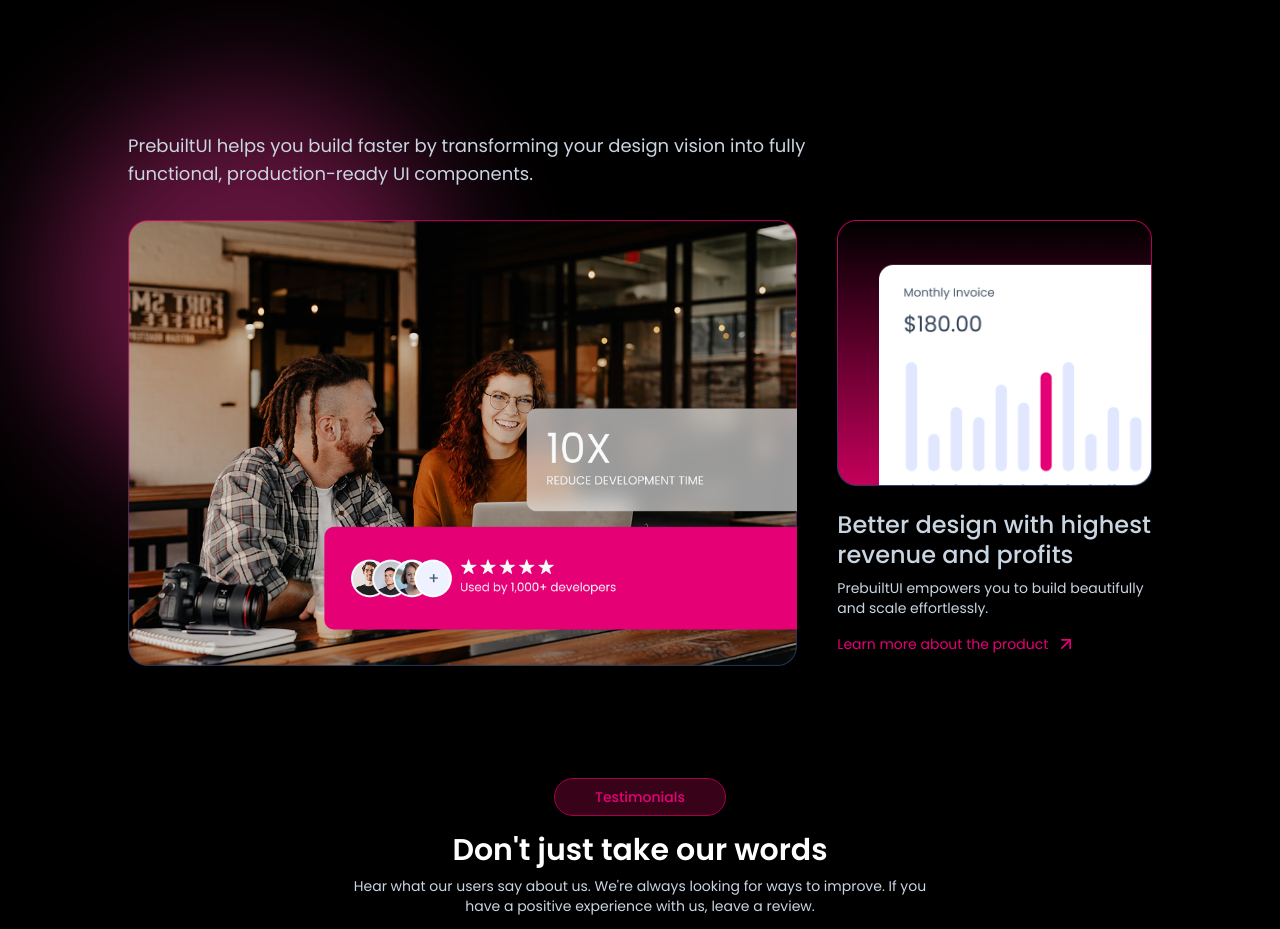
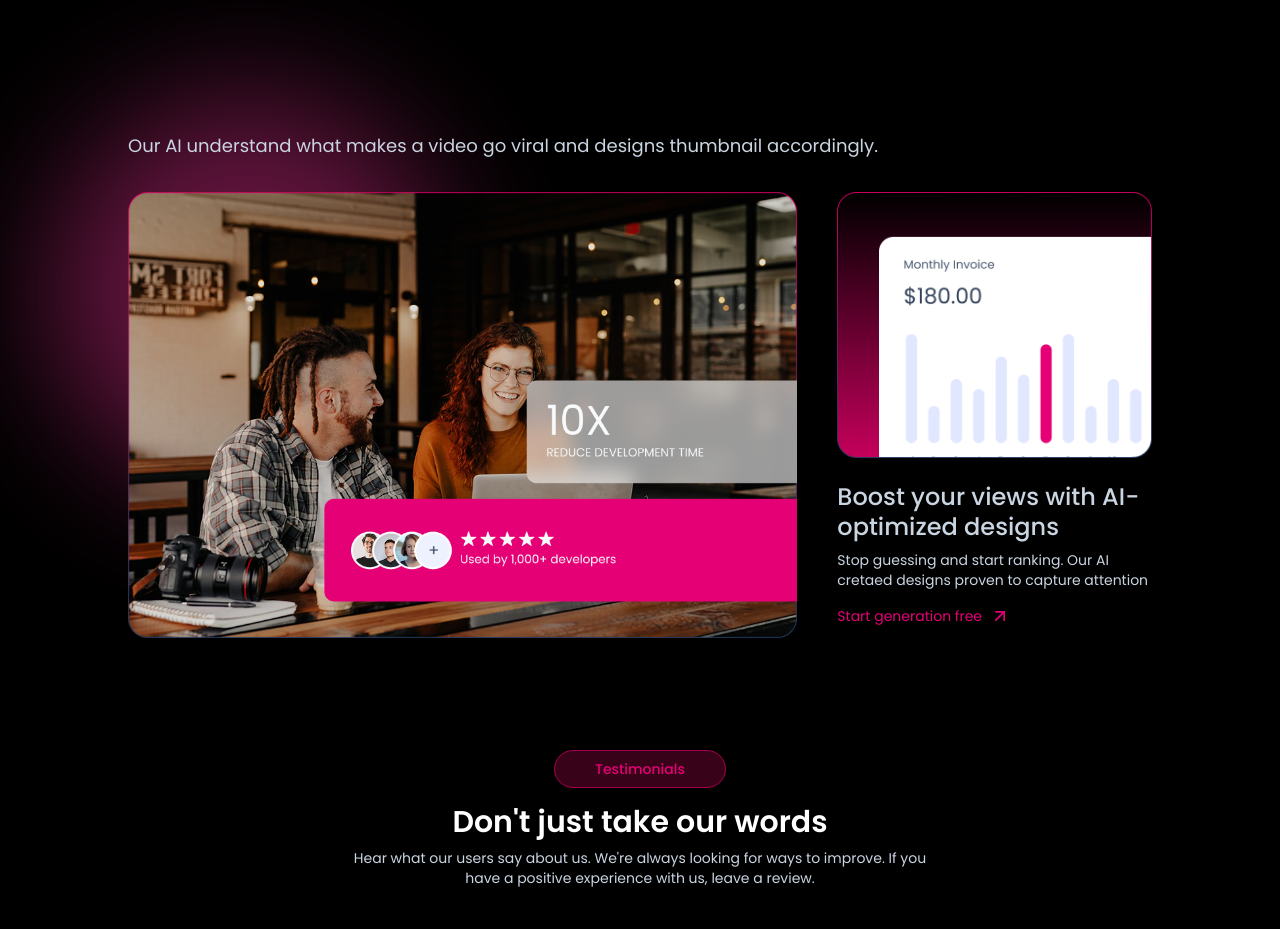
Before and after one commit to VishishtaDilsara/ThumbClick, a React (Vite) app in the folder frontend/: page / in a window 1280 px wide. Shown: the part 1960-2889 px from the top of the page. Built offline with nearby package versions, Linux system fonts and the light colour scheme.

Commit message:
Feature section totally done

```diff
--- a/frontend/src/sections/FeaturesSection.tsx
+++ b/frontend/src/sections/FeaturesSection.tsx
@@ -54,8 +54,8 @@
           viewport={{ once: true }}
           transition={{ type: "spring", stiffness: 320, damping: 70, mass: 1 }}
         >
-          PrebuiltUI helps you build faster by transforming your design vision
-          into fully functional, production-ready UI components.
+          Our AI understand what makes a video go viral and designs thumbnail
+          accordingly.
         </motion.p>
         <div className="grid grid-cols-1 md:grid-cols-3 mt-8 gap-10">
           <motion.div
@@ -99,17 +99,17 @@
               className="hover:-translate-y-0.5 transition duration-300"
             />
             <h3 className="text-[24px]/7.5 text-slate-300 font-medium mt-6">
-              Better design with highest revenue and profits{" "}
+              Boost your views with AI-optimized designs{" "}
             </h3>
             <p className="text-slate-300 mt-2">
-              PrebuiltUI empowers you to build beautifully and scale
-              effortlessly.
+              Stop guessing and start ranking. Our AI cretaed designs proven to
+              capture attention
             </p>
             <a
               href="https://prebuiltui.com"
               className="group flex items-center gap-2 mt-4 text-pink-600 hover:text-pink-700 transition"
             >
-              Learn more about the product
+              Start generation free
               <ArrowUpRight className="size-5 group-hover:translate-x-0.5 transition duration-300" />
             </a>
           </motion.div>
```
